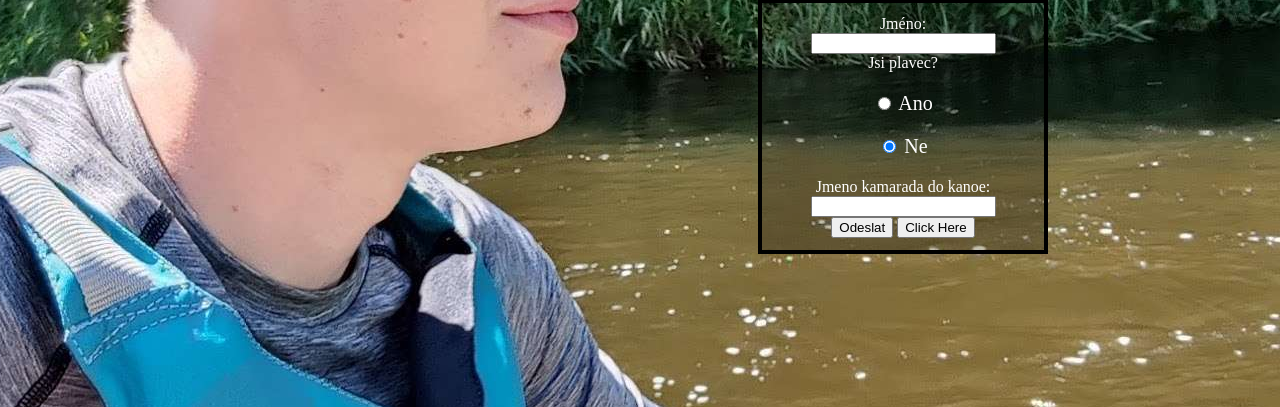
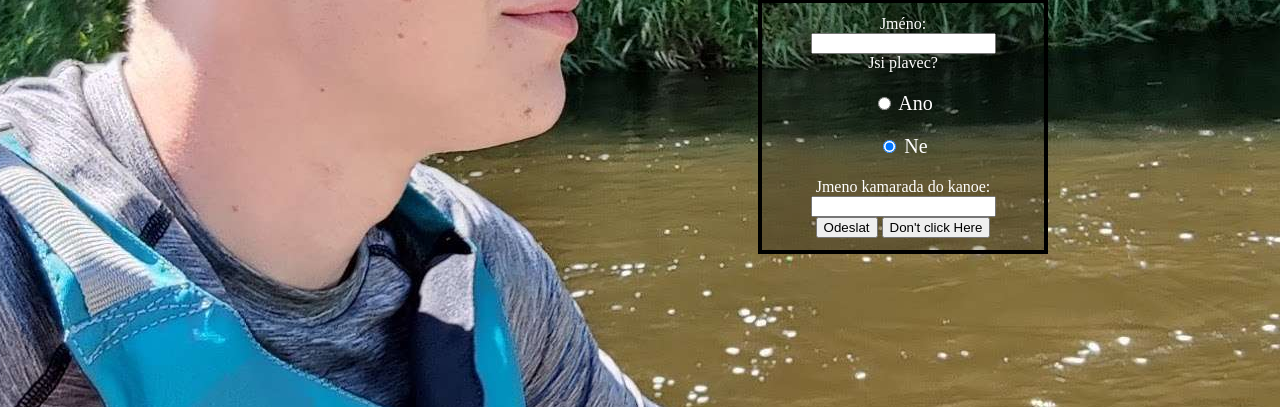
Before and after one commit to KoulisKiller/wa, a Flask app: page /druha_stranka in a window 1280 px wide. Shown: the part 259-666 px from the top of the page. Run offline with Flask 2, Linux system fonts and the light colour scheme.

Commit message:
update johny
lehka uprava

```diff
--- a/templates/druha_stranka.html
+++ b/templates/druha_stranka.html
@@ -16,7 +16,7 @@
 
 <form class="formular" name="myform" method="POST">
         <label for="nick">Jméno:</label><br>
-        <input type="text" name=jmeno pattern="[a-zA-Z0-9-]+" minlength="5" maxlength="20" name="nick"><br>
+        <input type="text" name=jmeno pattern="[a-zA-Z0-9-]+" minlength="5" maxlength="20" name="nick" required><br>
         <div id="wrapper">
             <label for="je_plavec">Jsi plavec?</label>
           <p>
@@ -32,7 +32,7 @@
           <input type="text"  name="kanoe_kamarad"><br>
         </form>
 <button type="submit">Odeslat</button>
-<button onclick="window.location.href='/prvni_stranka';">Click Here
+<button onclick="window.location.href='/prvni_stranka'">Don't click Here
     </button>
              </div>
       </div>
```
